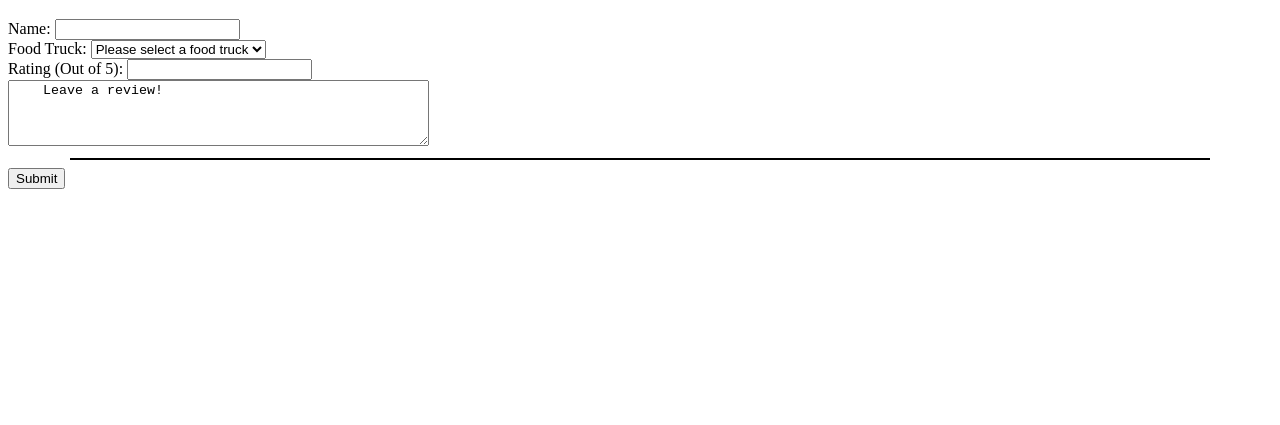
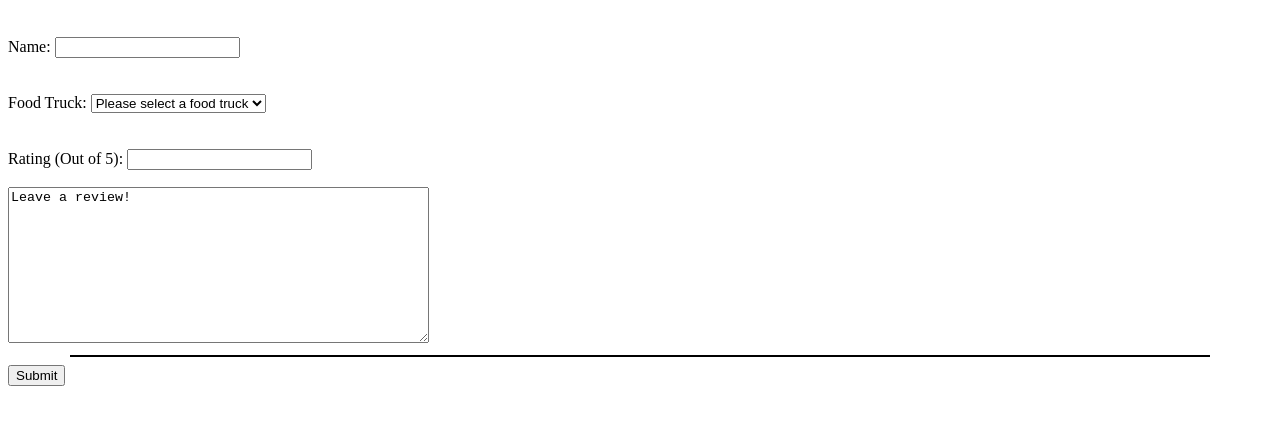
Before and after one commit to imf22/rateMyCourse, a website: page src/public/postReview.html in a window 1280 px wide. Shown: the part 61-486 px from the top of the page. Drawn offline with Linux system fonts and the light colour scheme.

```diff
--- a/src/public/postReview.html
+++ b/src/public/postReview.html
@@ -11,11 +11,11 @@
 
 <h1>Add Review</h1>
 <table>
-<div>
+<div style="line-height:3.5em;">
 	<label for="name">Name:</label>
 	<input id="name" type="text" name="name">
 </div>
-<div>
+<div style="line-height:3.5em;">
 	<label for="foodTruck">Food Truck:</label>
 	<select name="foodTruck" id="ft-select">
 		<option value="">Please select a food truck</option>
@@ -27,14 +27,12 @@
 	</select>
 </div>
 
-<div>
+<div style="line-height:3.5em;">
 	<label for="rating">Rating (Out of 5):</label>
 	<input id="rating" type="text" name="rating">
 </div>
 
-<textarea id="review" name="review" rows="4" cols="50">
-    Leave a review!
-    </textarea>
+<textarea id="review" name="review" rows="10" cols="50">Leave a review!</textarea>
 
 <hr size="2" width="90%" color="black">
 <button id="get-button">Submit</button>
```
Also changed, not shown: src/app.ts (+7 -16 lines), dist/app.js, dist/public/index.html, dist/public/postReview.html, 4 other files.
